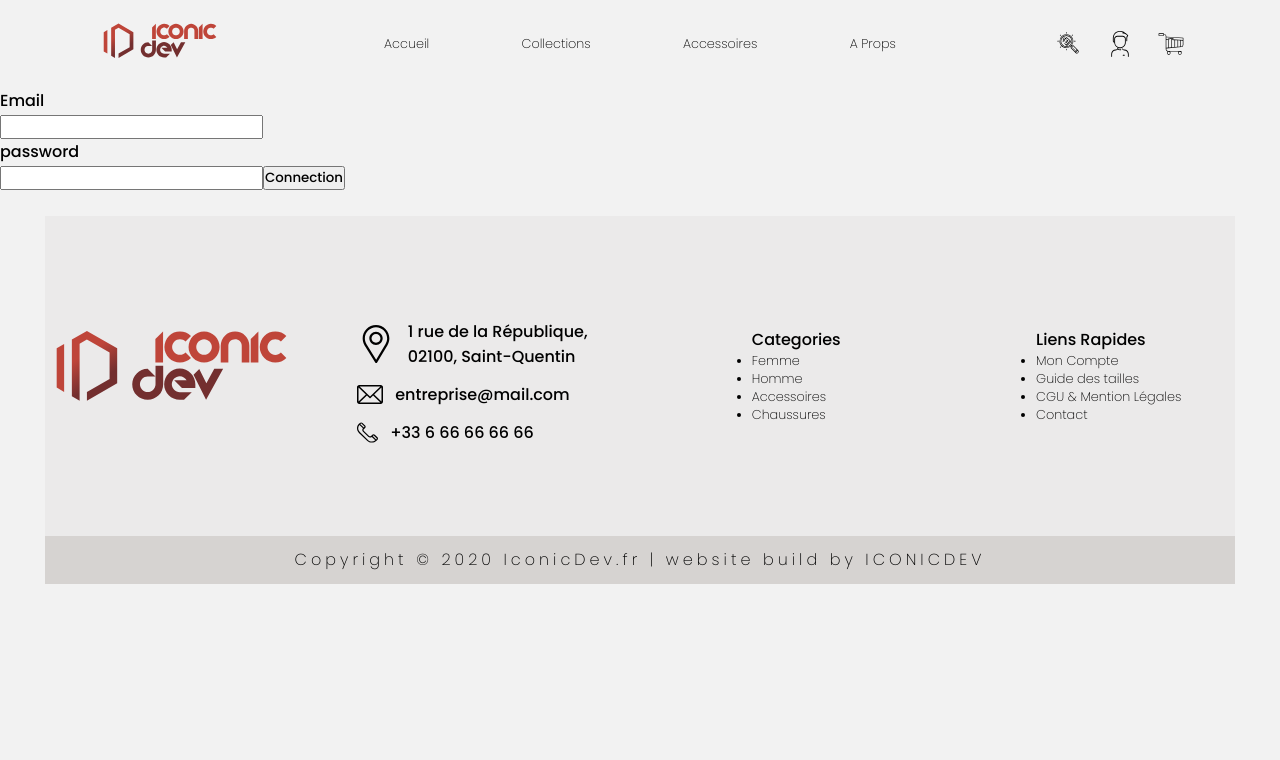
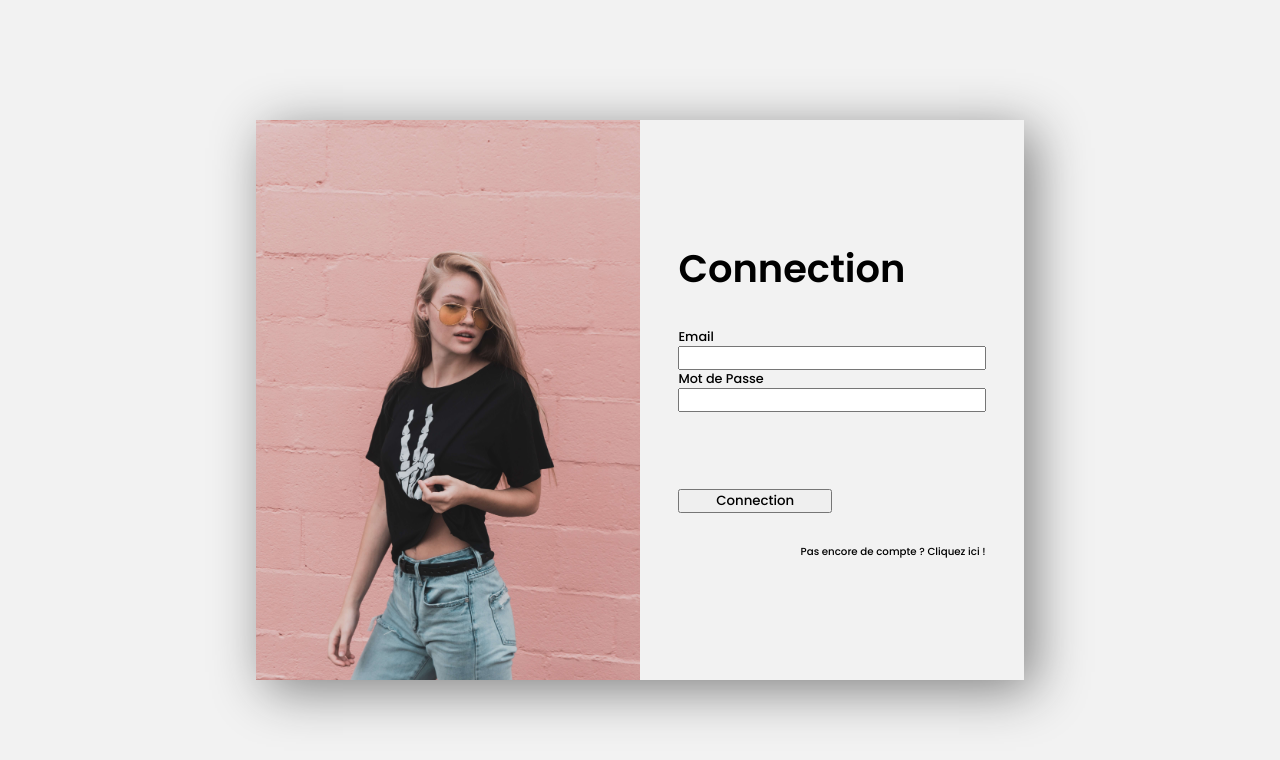
Before and after one commit to CamilleSylla/promo_Store, a React (Create React App) app: page /login in a window 1280 px wide. Shown: the top 760 px of the page. Built offline with nearby package versions, Linux system fonts and the light colour scheme.

Commit message:
added login page

```diff
--- a/src/components/Logs/Login/Login.css
+++ b/src/components/Logs/Login/Login.css
@@ -0,0 +1,53 @@
+.loginOverlay {
+    position: absolute;
+    top: 0;
+    width: 100vw;
+    height: 100vh;
+    background-color:#F2F2F2;
+}
+.loginContainer{
+    display: flex;
+    height: 100%;
+    justify-content: center;
+    align-items: center;
+}
+.loginGrid{
+    width: 60%;
+    height: 70%;
+    display: grid;
+    grid-template-columns: repeat(2, 1fr);
+    box-shadow:10px 10px 50px  grey;
+}
+.sideImg{
+    background-image: url(../../../assets/img/female/squelette.jpg);
+    background-size: cover;
+}
+.loginForm{
+    display: flex;
+    justify-content: center;
+    align-items: center;
+}
+.loginFormContainer{
+    width: 80%;
+    display: flex;
+    flex-direction: column;
+}
+.loginForm h3{
+    font-size: 3vw;
+    margin-bottom: 10%;
+}
+.loginForm p{
+    text-align: left;
+    font-size: 1vw;
+}
+.loginForm button{
+    margin-top: 25%;
+    width: 50%;
+    cursor: pointer;
+}
+.loginForm .noAccount{
+    text-align: right;
+    font-size: 0.8vw;
+    margin-top: 10%;
+    cursor: pointer;
+}
--- a/src/components/Logs/Login/Login.js
+++ b/src/components/Logs/Login/Login.js
@@ -1,24 +1,27 @@
 import React, { useEffect, useState } from 'react';
 import axios from 'axios';
 
-export default function Login ({token}) {
+
+import './Login.css'
+
+export default function Login({ token }) {
     const [login, setLogin] = useState({
         email: "",
         password: ""
     });
 
     const emailChange = event => {
-        setLogin({...login, email: event.target.value})
+        setLogin({ ...login, email: event.target.value })
     }
 
     const passwordChange = event => {
-        setLogin({...login, password: event.target.value})
+        setLogin({ ...login, password: event.target.value })
     }
 
 
-    const onSubmit =  () => {
-        axios.post(`/api/user/login`, login )
-        .then( res => {
+    const onSubmit = () => {
+        axios.post(`/api/user/login`, login)
+            .then(res => {
 
                 window.location.replace("/");
                 console.log(res.data);
@@ -28,15 +31,31 @@ const [login, setLogin] = useState({
 
 
     return (
-        <div>
-            <p> Email</p>
-        <input onChange={emailChange}/>
-            <p> password</p>
-        <input onChange={passwordChange}/>
-        <button onClick={onSubmit}>
-            Connection
-        </button>
+        <div className="loginOverlay">
+            <div className="loginContainer">
+                <div className="loginGrid">
+                    <div className="sideImg">
+
                     </div>
+                    <div className="loginForm">
+                        <div className="loginFormContainer">
+                            <h3> Connection </h3>
+                            <p>Email</p>
+                            <input onChange={emailChange} />
+
+                            <p>Mot de Passe</p>
+                            <input onChange={passwordChange} />
+                            <button onClick={onSubmit}> Connection</button>
+
+                            <a className="noAccount">
+                                Pas encore de compte ? Cliquez ici !
+                            </a>
+                        </div>
+                    </div>
+                </div>
+            </div>
+        </div>
+
 
     )
 }
```
Lines whose indentation alone changed are shown as unchanged.
